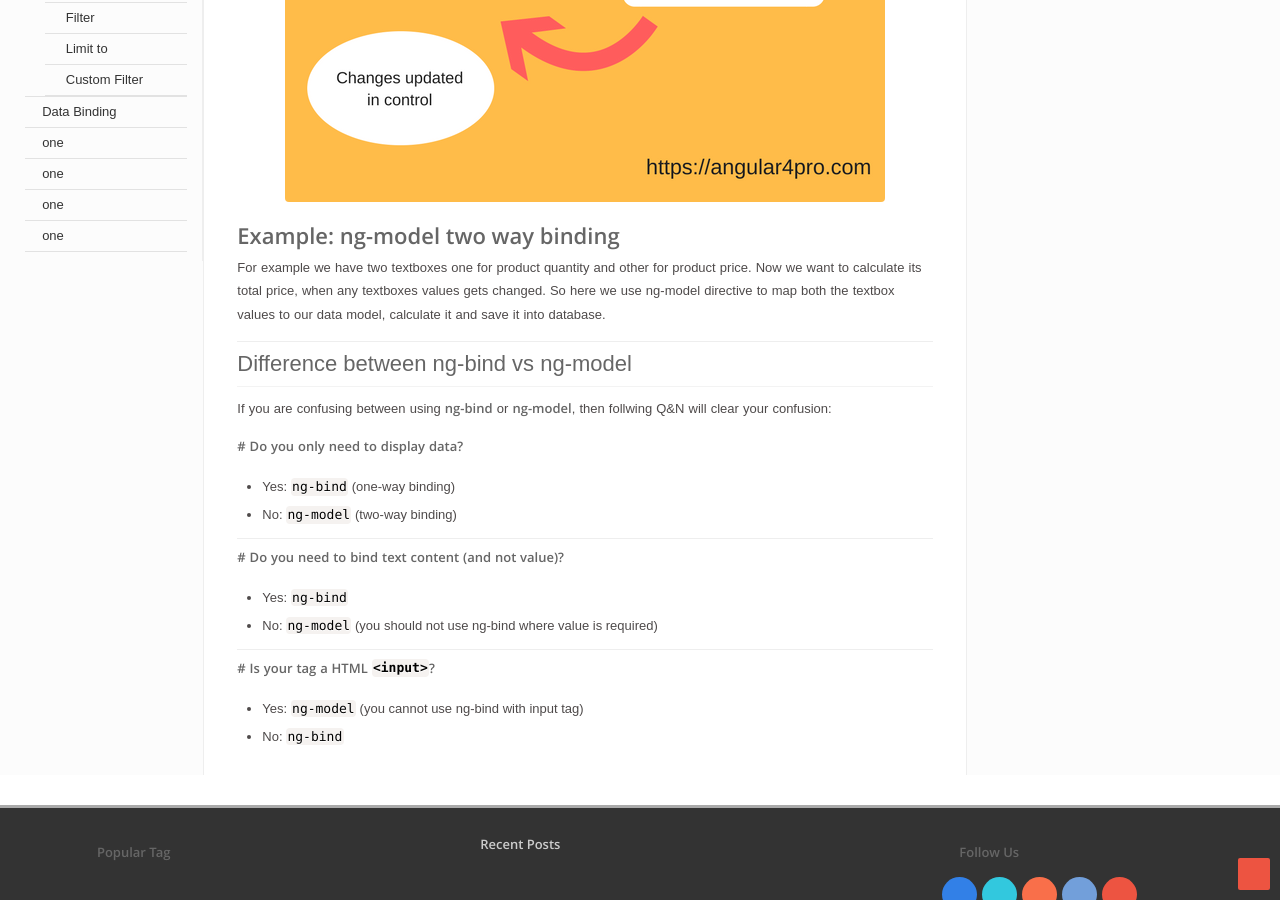
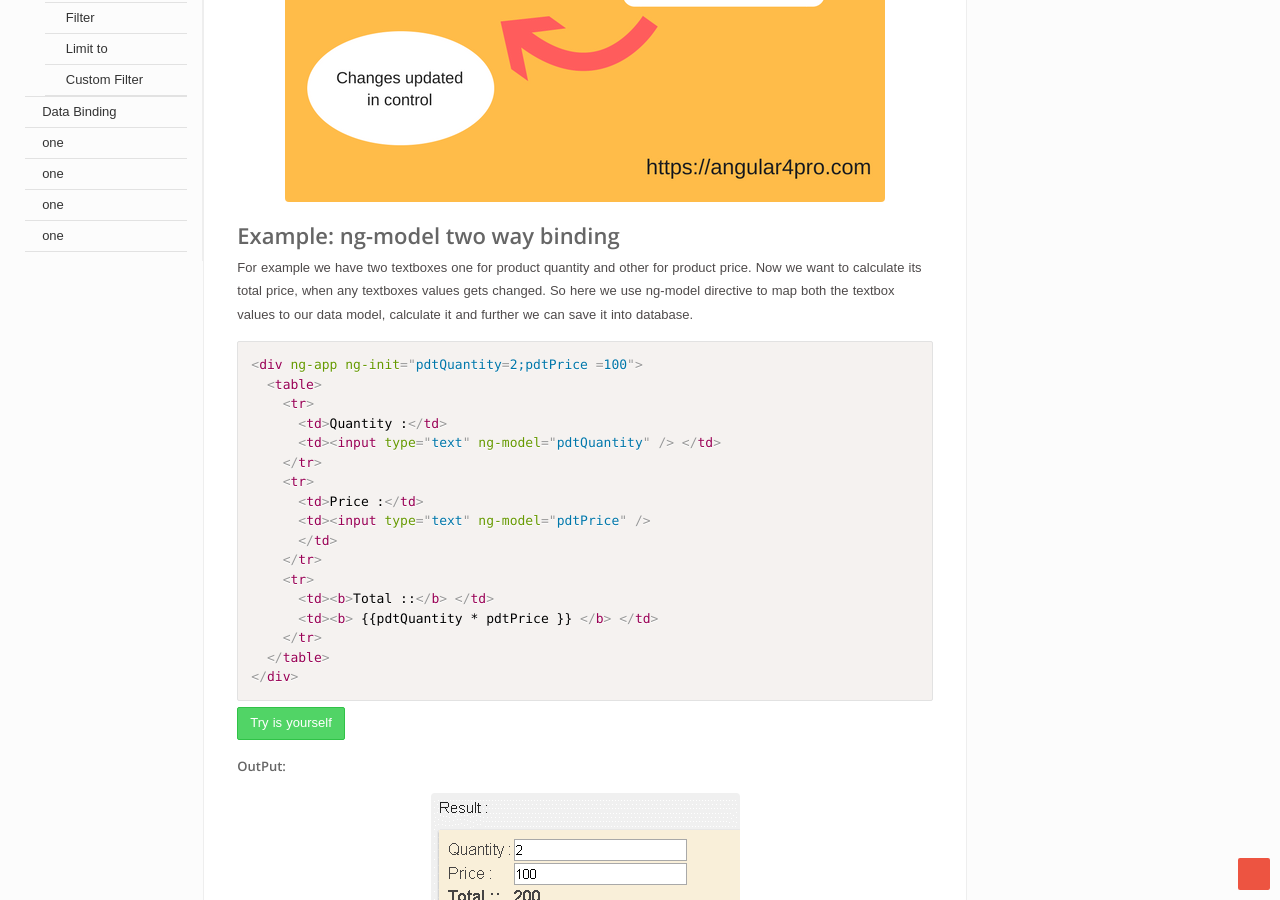
Before and after one commit to angular4pro/angular4pro.github.io, a Jekyll site: the page built from _posts/2017-09-26-ng-model-directives.md, in a window 1280 px wide and 900 px high, scrolled down 998 px. Built offline with Jekyll 4.4.1, drawn with Linux system fonts in a browser that asks for light colours; some web fonts are replaced.

Commit message:
Update 2017-09-26-ng-model-directives.md

````diff
--- a/_posts/2017-09-26-ng-model-directives.md
+++ b/_posts/2017-09-26-ng-model-directives.md
@@ -33,7 +33,33 @@ Javascript dosen't provide native support for data binding. But AngularJS has ab
 
 ### Example: ng-model two way binding
 
-For example we have two textboxes one for product quantity and other for product price. Now we want to calculate its total price, when any textboxes values gets changed. So here we use ng-model directive to map both the textbox values to our data model, calculate it and save it into database.
+For example we have two textboxes one for product quantity and other for product price. Now we want to calculate its total price, when any textboxes values gets changed. So here we use ng-model directive to map both the textbox values to our data model, calculate it and further we can save it into database.
+
+```html {% raw %}
+<div ng-app ng-init="pdtQuantity=2;pdtPrice =100">
+  <table>
+    <tr>
+      <td>Quantity :</td>
+      <td><input type="text" ng-model="pdtQuantity" /> </td>
+    </tr>
+    <tr>
+      <td>Price :</td>
+      <td><input type="text" ng-model="pdtPrice" />
+      </td>
+    </tr>
+    <tr>
+      <td><b>Total ::</b> </td>
+      <td><b> {{pdtQuantity * pdtPrice }} </b> </td>
+    </tr>
+  </table>
+</div>{% endraw %}
+```
+
+[Try is yourself](https://angular4pro.com/demos/editor.html?f=demo&i=116){: .btn .btn-success .btn-green}
+
+**OutPut:**
+
+![ng-model directives two way data binding](https://angular4pro.com/md/images/ng-model-two-way-binding-angular.gif "ng-model directives two way data binding example output")
 
 ---
 
````
